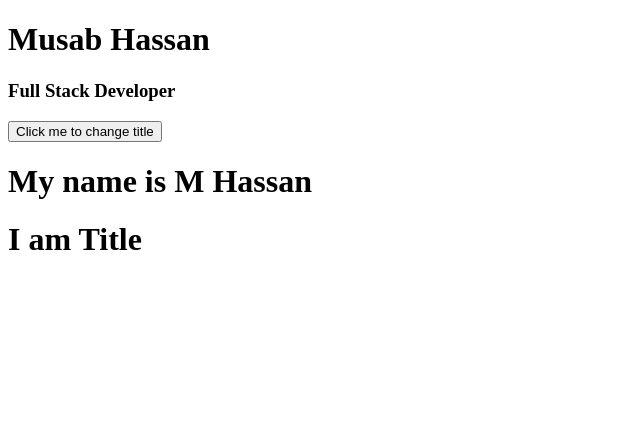
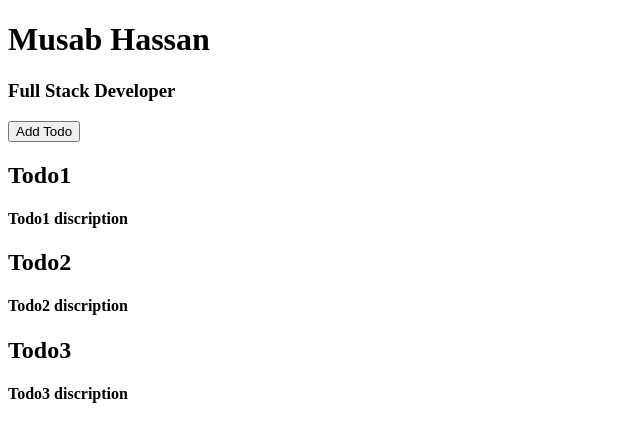
Before and after one commit to musab0712/TodoApp, a React (Vite) app in the folder frontend/: page / in a window 1280 px wide. Shown: the top 442 px of the page, without its empty margins (0-640 px from the left). Built offline with nearby package versions, Linux system fonts and the light colour scheme.

Commit message:
understanding Keys

```diff
--- a/frontend/src/App.jsx
+++ b/frontend/src/App.jsx
@@ -1,14 +1,33 @@
+import { useState } from "react";
 import "./App.css";
-import ButtonWithTitle from "./componenets/experiment/ButtonWithTitle";
-import Header from "./componenets/experiment/Header";
+import Todo from "./componenets/todo/Todo";
 
 function App() {
+  const [todos, setTodos] = useState([
+    { id: 1, title: "Todo1", discription: "Todo1 discription" },
+    { id: 2, title: "Todo2", discription: "Todo2 discription" },
+    { id: 3, title: "Todo3", discription: "Todo3 discription" },
+  ]);
+
+  function handleTodo() {
+    setTodos([
+      ...todos,
+      {
+        id: 4,
+        title: "Todo4",
+        discription: "Todo4 discription",
+      },
+    ]);
+  }
+
   return (
     <div>
       <h1>Musab Hassan</h1>
       <h3>Full Stack Developer</h3>
-      <ButtonWithTitle />
-      <Header title="I am Title" />
+      <button onClick={handleTodo}>Add Todo</button>
+      {todos.map((todo) => (
+        <Todo key={todo.id} title={todo.title} discription={todo.discription} />
+      ))}
     </div>
   );
 }
--- a/frontend/src/componenets/todo/Todo.jsx
+++ b/frontend/src/componenets/todo/Todo.jsx
@@ -0,0 +1,10 @@
+export default function Todo({ title, discription }) {
+  return (
+    <>
+      <div>
+        <h2>{title}</h2>
+        <h4>{discription}</h4>
+      </div>
+    </>
+  );
+}
```
